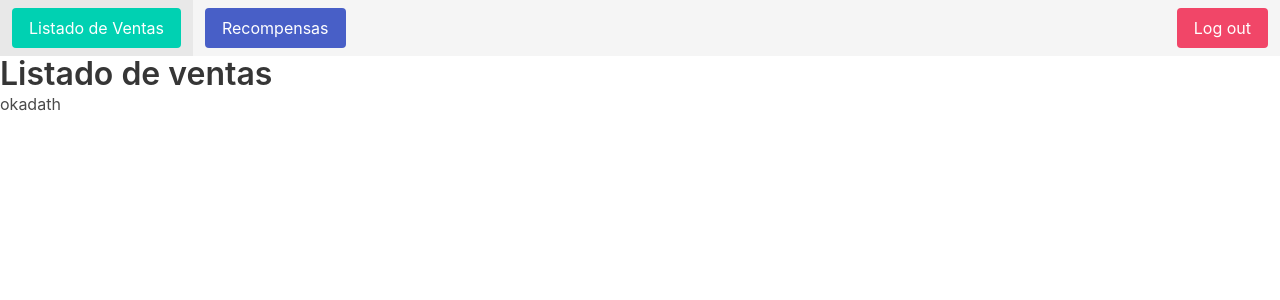
After one commit to okadath/demo_dosha, a Django app: page /ventas in a window 1280 px wide. The commit adds this page. Shown: the top 300 px of the page. Run offline with Django 3.2, Linux system fonts and the light colour scheme; a user stored in the database is signed in; some libraries are stand-ins or nearby versions.

Commit message:
sistema de login logout funciona

```diff
--- a/control_ventas/admin.py
+++ b/control_ventas/admin.py
@@ -24,6 +24,10 @@ class RewardAdmin(ImportExportModelAdmin):
 class Profile_RewardAdmin(ImportExportModelAdmin):
     search_fields = ('profile__user__username' ,"profile__id_user", "checker__user__username")
 
+@admin.register(Profile_Product)
+class Profile_ProductAdmin(ImportExportModelAdmin):
+    search_fields = ('profile__user__username' ,"profile__id_user", "checker__user__username")
+
 # @admin.register(User_Code)
 # class UserCodeAdmin(ImportExportModelAdmin):
 #     search_fields = ('code__code', 'user__username')
--- a/control_ventas/urls.py
+++ b/control_ventas/urls.py
@@ -2,6 +2,6 @@ from django.urls import include, path
 from .views import *
 
 urlpatterns = [
-path(" ",home,name="home"),
-path(" ",login,name="login"),
+# path(" ",home,name="home"),
+# path(" ",login,name="login"),
 ]
--- a/dosha_control/urls.py
+++ b/dosha_control/urls.py
@@ -26,7 +26,13 @@ from django.contrib.auth.views import PasswordResetView
 urlpatterns = [
     path('admin/', admin.site.urls),
     path('control_ventas/', include("control_ventas.urls")),
-    path("", home, name='home'),
+    path("", login_func, name='login_func'),
+    path('logout/', logout, name='logout'),
+
+    path("recompensas", recompensas, name='recompensas'),
+    path("ventas", ventas, name='ventas'),
+    path("registra_venta", registra_venta, name='registra_venta'),
+
 ]
 
 urlpatterns = urlpatterns + static(settings.MEDIA_URL, document_root=settings.MEDIA_ROOT)
--- a/dosha_control/views.py
+++ b/dosha_control/views.py
@@ -1,7 +1,73 @@
-from django.shortcuts import render
+from django.shortcuts import render, redirect
+from django.contrib.auth import logout as logout_django,authenticate, login, logout
+from django.contrib.auth.decorators import login_required
+from extended_user.auth import IDPasswordlessAuth, EmailPasswordlessAuth, UsernamePasswordlessAuth
+from django.http import HttpResponseRedirect, HttpResponse
+from django.urls import reverse
 
 # Create your views here.
-def home(request):
+# def login(request):
+#     context_dict={}
+#     print(request.user)
+#     return render(request, 'index.html', context_dict)
+
+
+
+
+def login_func(request):
+    # print(request.POST)
+    context_dict={}
+    if request.user.is_authenticated:
+        return HttpResponseRedirect(reverse('ventas'))
+
+    if request.method == 'POST':
+        try:
+            user = IDPasswordlessAuth.authenticate(
+                id_user=request.POST['id_user']
+            )
+        except Exception as e:
+            context_dict["error_messages"]="no se pudo loguear, contactar soporte tecnico y brinde id de usuario y demas datos"
+            return HttpResponseRedirect(reverse('/'))
+
+        if user:
+            if user.is_active:
+                login(request, user, backend='django.contrib.auth.backends.ModelBackend')
+                return HttpResponseRedirect(reverse('ventas'))
+            # elif user.profile.is_producer or user.profile.is_director:
+            #     login(request, user, backend='django.contrib.auth.backends.ModelBackend')
+            #     return HttpResponseRedirect(reverse('eng_partner_home'))
+            else:
+                context_dict["error_messages"]="cuenta inactiva, contacte soporte tecnico"
+                return render(request, 'index.html',  context_dict)
+        else:
+            context_dict["error_messages"]="los datos proporcionados son incorrectos"
+            return render(request, 'index.html',  context_dict)
+    else:
+        if request.user.is_anonymous == True:
+            return render(request, 'index.html', context_dict)
+        else:
+            # return render(request, 'index.html', context_dict)
+            # return redirect('eng_home')
+            return HttpResponseRedirect(reverse('ventas'))
+
+
+@login_required(login_url="/")
+def ventas(request):
     context_dict={}
     print(request.user)
-    return render(request, 'index.html', context_dict)
+    return render(request, 'ventas.html', context_dict)
+
+@login_required(login_url="/")
+def recompensas(request):
+    context_dict={}
+    print(request.user)
+    return render(request, 'recompensas.html', context_dict)
+
+@login_required(login_url="/")
+def registra_venta(request):
+    pass
+
+def logout(request):
+    print("deslogueado")
+    logout_django(request)
+    return redirect('login_func')
--- /dev/null
+++ b/templates/navbar.html
@@ -0,0 +1,63 @@
+{% load static %}
+<nav class="navbar is-light" role="navigation" aria-label="main navigation">
+  <div class="navbar-brand">
+
+
+    <a role="button" class="navbar-burger" aria-label="menu" aria-expanded="false" data-target="navbarBasicExample">
+      <span aria-hidden="true"></span>
+      <span aria-hidden="true"></span>
+      <span aria-hidden="true"></span>
+    </a>
+  </div>
+
+  <div id="navbarBasicExample" class="navbar-menu ">
+    <div class="navbar-start">
+      <a class="navbar-item" href="ventas">
+          <button class="button is-primary  ">        Listado de Ventas</button>
+
+
+      </a>
+
+      <a class="navbar-item" href="recompensas">
+        <button class="button is-link  ">Recompensas</button>
+
+      </a>
+
+      <div class="navbar-item has-dropdown is-hoverable">
+ <!--        <a class="navbar-link">
+          More
+        </a>
+
+        <div class="navbar-dropdown">
+          <a class="navbar-item">
+            About
+          </a>
+          <a class="navbar-item">
+            Jobs
+          </a>
+          <a class="navbar-item">
+            Contact
+          </a>
+          <hr class="navbar-divider">
+          <a class="navbar-item">
+            Report an issue
+          </a>
+        </div> -->
+      </div>
+    </div>
+
+    <div class="navbar-end">
+      <div class="navbar-item">
+        <div class="buttons">
+<!--           <a class="button is-primary">
+            <strong>Sign up</strong>
+          </a> -->
+          <a class="button is-danger" href="{% url 'logout' %}" >
+
+            Log out
+          </a>
+        </div>
+      </div>
+    </div>
+  </div>
+</nav>
--- /dev/null
+++ b/templates/ventas.html
@@ -0,0 +1,18 @@
+{% load static %}
+<!DOCTYPE html>
+<html>
+<head>
+	<meta charset="utf-8">
+	<meta name="viewport" content="width=device-width, initial-scale=1">
+	<title></title>
+	<link rel="stylesheet" href="https://cdn.jsdelivr.net/npm/bulma@0.9.4/css/bulma.min.css">
+<link rel="stylesheet" href="https://cdnjs.cloudflare.com/ajax/libs/font-awesome/6.2.0/css/all.min.css">
+</head>
+<body>
+{% include './navbar.html' %}
+        <h1 class="title">
+            Listado de ventas
+        </h1>
+{{user}}
+</body>
+</html>
```
Also changed, not shown: control_ventas/models.py (+10 -0 lines), control_ventas/views.py (+8 -8 lines), dosha_control/settings.py (+9 -0 lines), templates/index.html (+51 -0 lines), templates/recompensas.html (added, +19 -0 lines), db.sqlite3.
